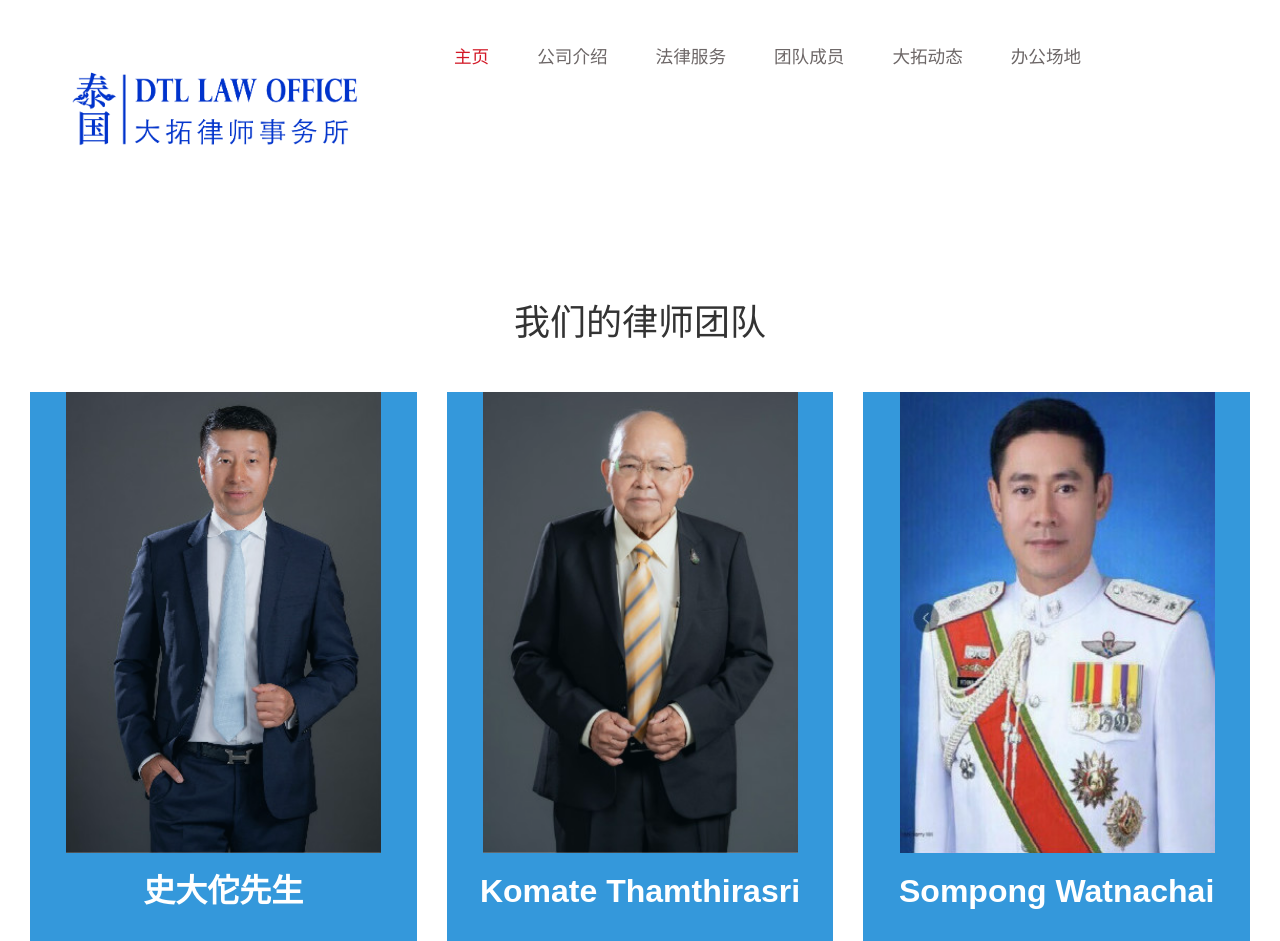
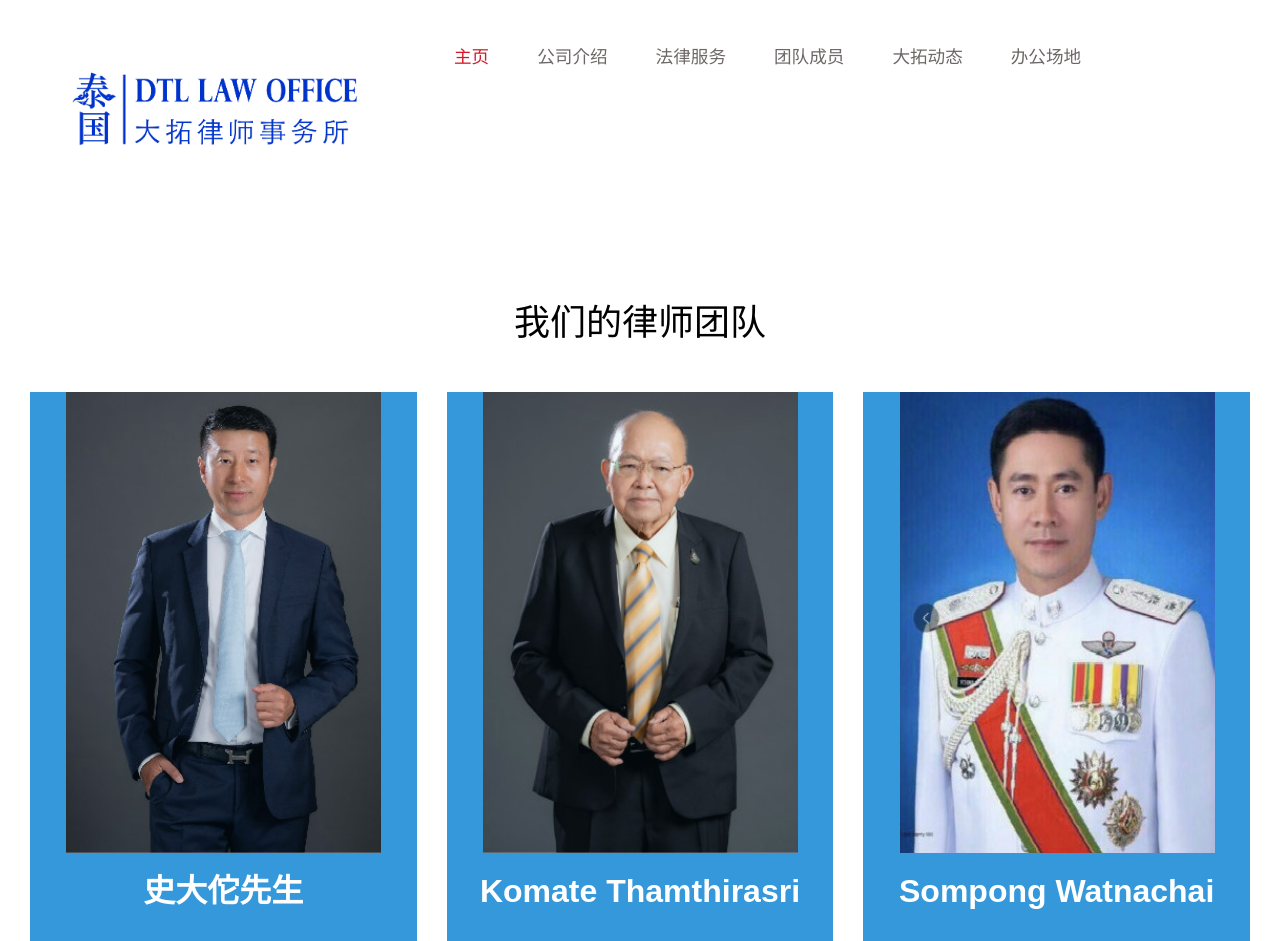
Before and after one commit to shawngu1107/dtl-law, a plain HTML site: page gallery.html in a window 1280 px wide. Shown: the top 941 px of the page. Drawn offline with Linux system fonts and the light colour scheme; a web font is replaced by a local one.

Commit message:
Update gallery.html

```diff
--- a/gallery.html
+++ b/gallery.html
@@ -93,7 +93,7 @@ Smartphone Compatible web template, free webdesigns for Nokia, Samsung, LG, Sony
 <div class="gallery" id="gallery">
           <div class="container">
     <div class="gallery-top heading">
-              <h1>我们的律师团队</h1>
+              <h1 style="color:black">我们的律师团队</h1>
             </div>
     <div class="gallery-bottom">
               <div class="grid">
```
